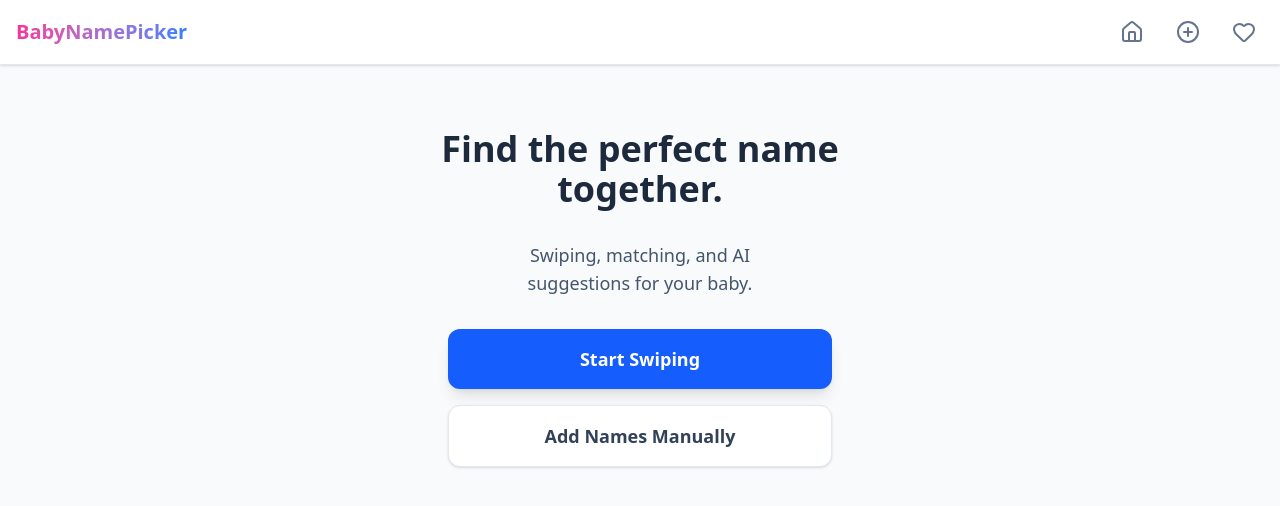
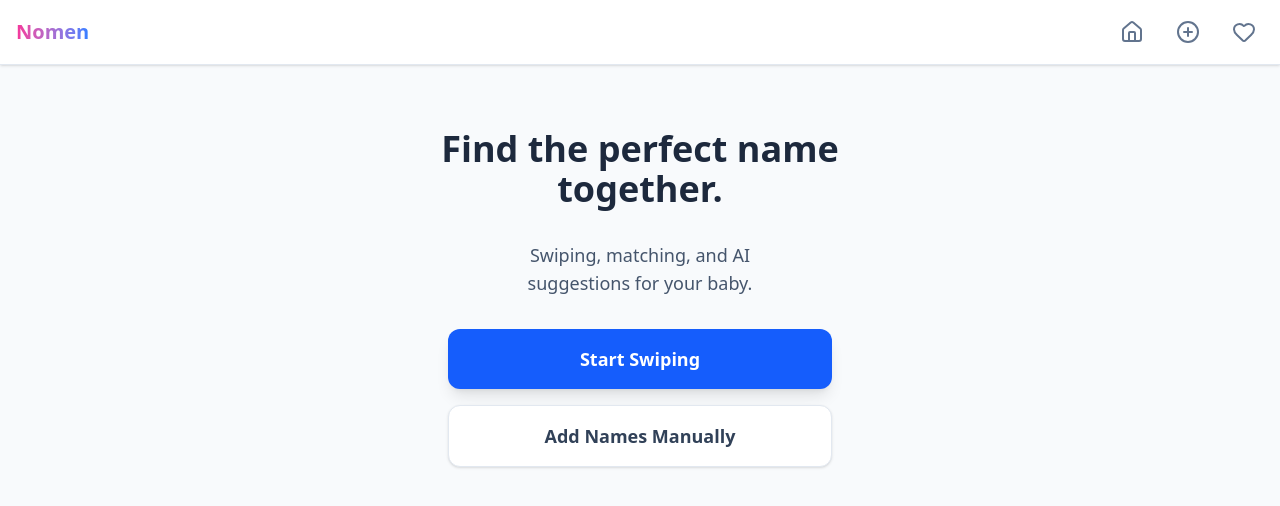
Before and after one commit to dteske25/nomen, a React (Vite) app: page / in a window 1280 px wide. Shown: the top 506 px of the page. Built offline with nearby package versions, Linux system fonts and the light colour scheme.

Commit message:
Branding: Renaming project to Nomen

```diff
--- a/package.json
+++ b/package.json
@@ -1,5 +1,5 @@
 {
-  "name": "teske-baby-name-picker",
+  "name": "nomen",
   "private": true,
   "version": "0.0.0",
   "type": "module",
--- a/src/App.tsx
+++ b/src/App.tsx
@@ -9,7 +9,7 @@ function Layout() {
     <div className="min-h-screen bg-slate-50 text-slate-900 font-sans">
       <header className="bg-white border-b border-slate-200 sticky top-0 z-10 px-4 py-3 flex items-center justify-between shadow-sm">
         <Link to="/" className="text-xl font-bold bg-gradient-to-r from-pink-500 to-blue-500 bg-clip-text text-transparent">
-          BabyNamePicker
+          Nomen
         </Link>
         <nav className="flex gap-4">
           <Link to="/" className="p-2 text-slate-500 hover:text-slate-900 hover:bg-slate-100 rounded-full">
```
Also changed, not shown: 1 other file (tests, documents, lock files or other folders).
